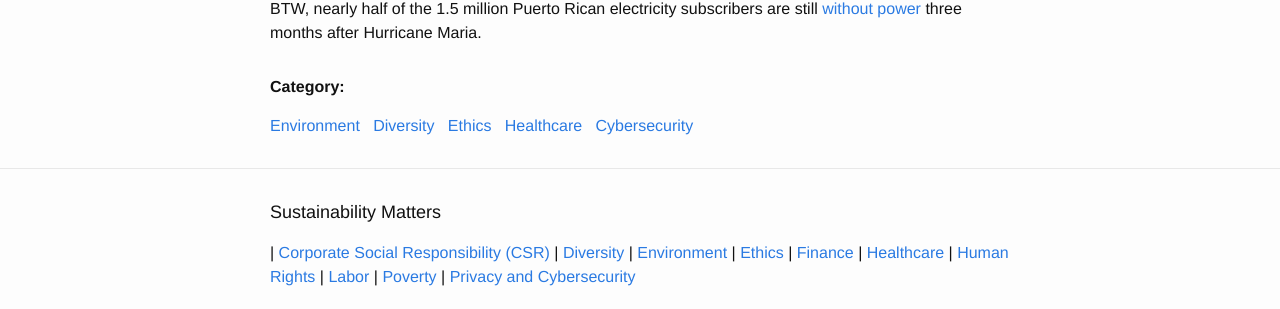
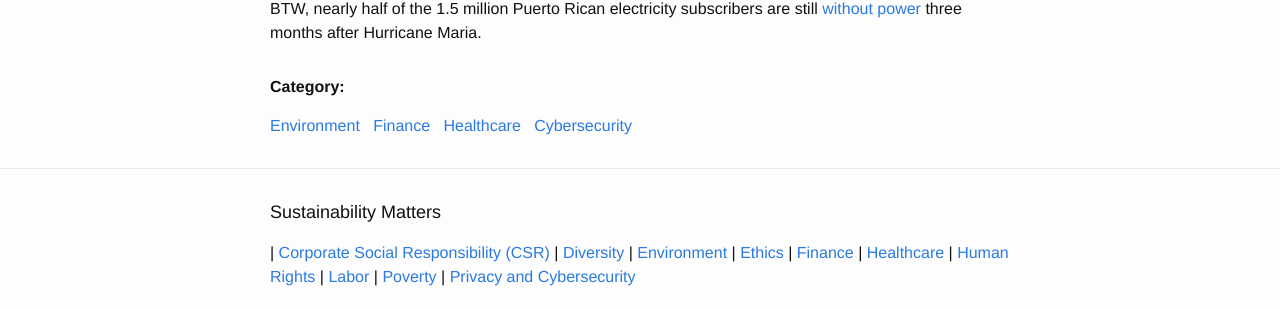
Before and after one commit to Sparkleleuk/Sustainability_Matters, a Jekyll site: the page built from _posts/2017-12-29-end-year-list.markdown, in a window 1280 px wide. Shown: the part 1723-2032 px from the top of the page. Built offline with Jekyll 4.4.1, drawn with Linux system fonts in a browser that asks for light colours.

Commit message:
fix post

```diff
--- a/_posts/2017-12-29-end-year-list.markdown
+++ b/_posts/2017-12-29-end-year-list.markdown
@@ -3,7 +3,7 @@ layout: post
 title:  "#Unsubscribe 2017"
 excerpt: "A list of issues that shook us the most in 2017."
 date:   2017-12-29 18:00:00 -0500
-categories: [Environment, Diversity, Ethics, Healthcare, Cybersecurity]
+categories: [Environment, Finance, Healthcare, Cybersecurity]
 ---
 
 ### The stories that made us shake our heads
```
